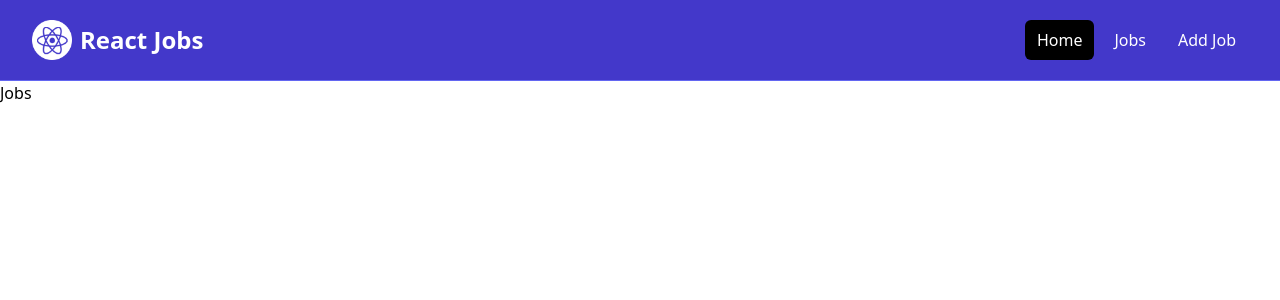
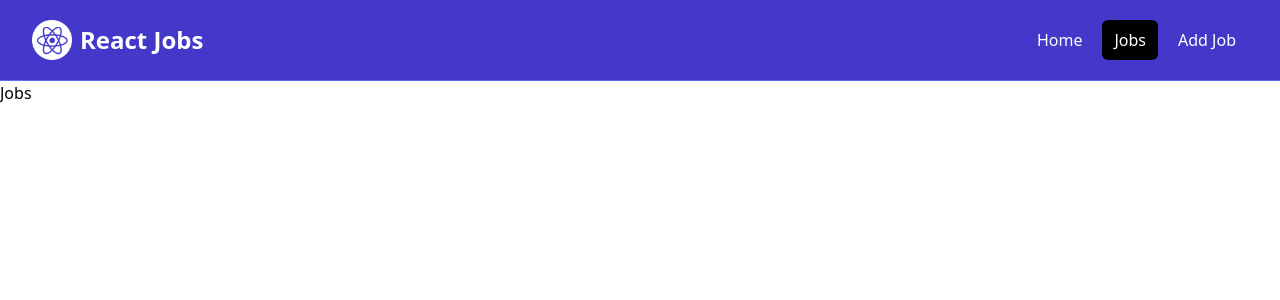
Before and after one commit to Jaspreet-Nijjar/react-job-board, a React (Vite) app: page /jobs in a window 1280 px wide. Shown: the top 300 px of the page. Built offline with nearby package versions, Linux system fonts and the light colour scheme.

Commit message:
added active links

```diff
--- a/src/components/Navbar.tsx
+++ b/src/components/Navbar.tsx
@@ -1,5 +1,5 @@
 import logo from '../assets/images/logo.png';
-import { Link } from 'react-router-dom';
+import { NavLink } from 'react-router-dom';
 
 const Navbar = () => {
   return (
@@ -7,32 +7,44 @@
       <div className="mx-auto max-w-7xl px-2 sm:px-6 lg:px-8">
         <div className="flex h-20 items-center justify-between">
           <div className="flex flex-1 items-center justify-center md:items-stretch md:justify-start">
-            <Link className="flex flex-shrink-0 items-center mr-4" to="/">
+            <NavLink className="flex flex-shrink-0 items-center mr-4" to="/">
               <img className="h-10 w-auto" src={logo} alt="React Jobs" />
               <span className="hidden md:block text-white text-2xl font-bold ml-2">
                 React Jobs
               </span>
-            </Link>
+            </NavLink>
             <div className="md:ml-auto">
               <div className="flex space-x-2">
-                <Link
+                <NavLink
                   to="/"
-                  className="text-white bg-black hover:bg-gray-900 hover:text-white rounded-md px-3 py-2"
+                  className={({ isActive }) =>
+                    isActive
+                      ? 'bg-black text-white hover:bg-gray-900 hover:text-white rounded-md px-3 py-2'
+                      : 'text-white hover:bg-gray-900 hover:text-white rounded-md px-3 py-2'
+                  }
                 >
                   Home
-                </Link>
-                <Link
+                </NavLink>
+                <NavLink
                   to="/jobs"
-                  className="text-white hover:bg-gray-900 hover:text-white rounded-md px-3 py-2"
+                  className={({ isActive }) =>
+                    isActive
+                      ? 'bg-black text-white hover:bg-gray-900 hover:text-white rounded-md px-3 py-2'
+                      : 'text-white hover:bg-gray-900 hover:text-white rounded-md px-3 py-2'
+                  }
                 >
                   Jobs
-                </Link>
-                <Link
+                </NavLink>
+                <NavLink
                   to="/add-job"
-                  className="text-white hover:bg-gray-900 hover:text-white rounded-md px-3 py-2"
+                  className={({ isActive }) =>
+                    isActive
+                      ? 'bg-black text-white hover:bg-gray-900 hover:text-white rounded-md px-3 py-2'
+                      : 'text-white hover:bg-gray-900 hover:text-white rounded-md px-3 py-2'
+                  }
                 >
                   Add Job
-                </Link>
+                </NavLink>
               </div>
             </div>
           </div>
```
